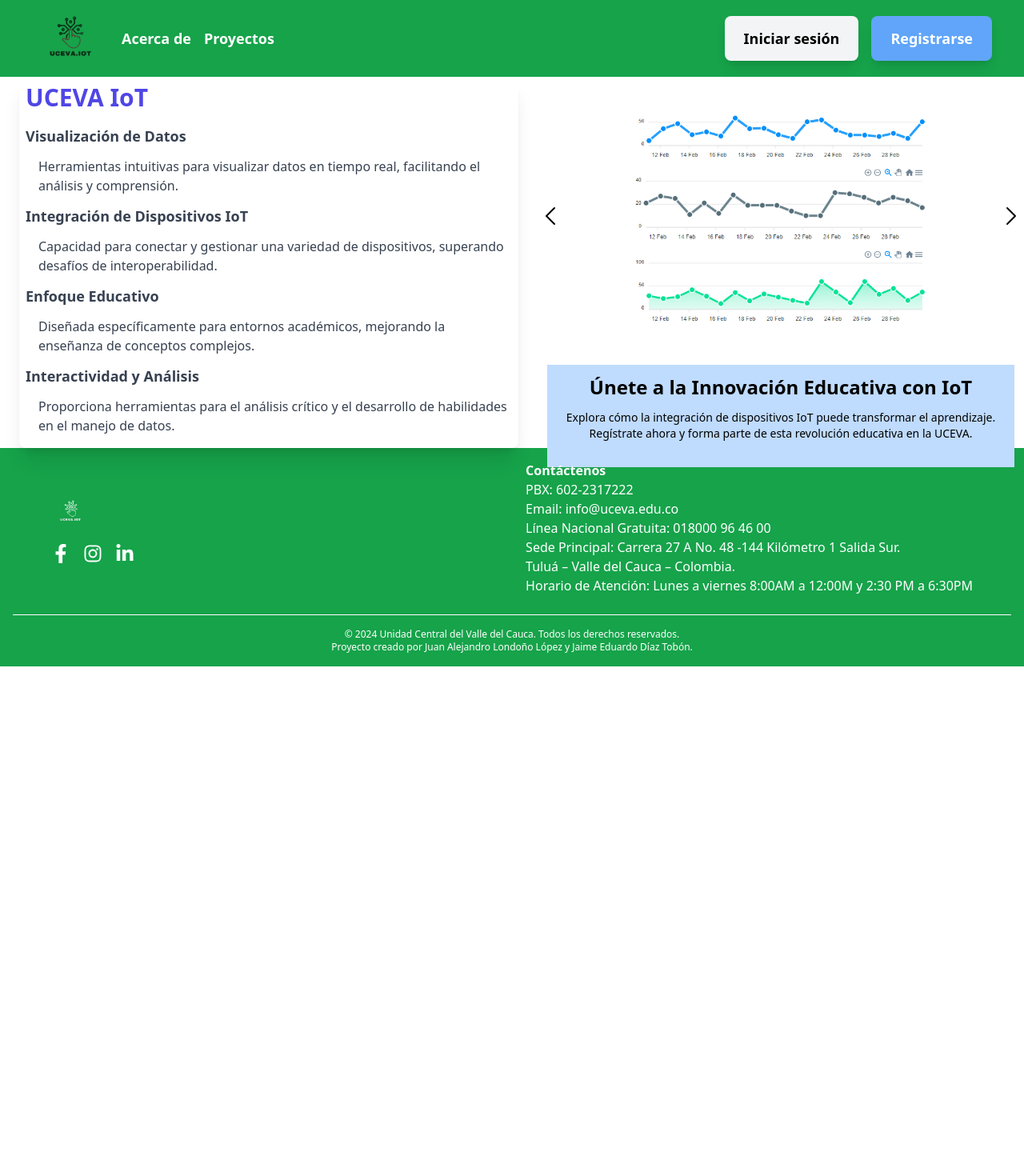
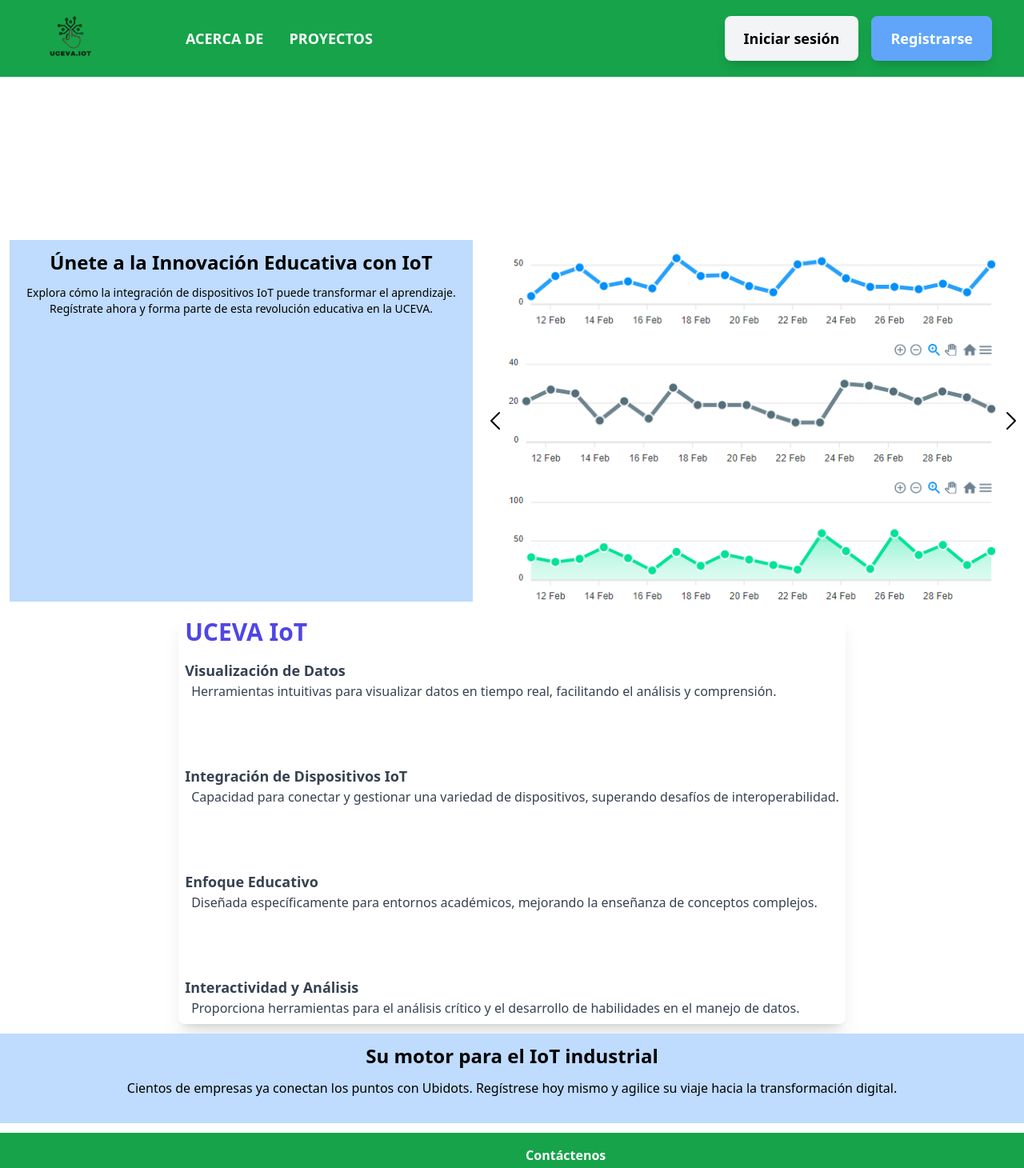
Before and after one commit to jaimediaz96/uceva.iot, a React (Vite) app in the folder uceva-iot-front/: page / in a window 1280 px wide. Shown: the top 1460 px of the page at 80% size. Before the commit the page ends 833 px from the top, so only its background shows below. Built offline with nearby package versions, Linux system fonts and the light colour scheme.

Commit message:
Modificaciones index

```diff
--- a/uceva-iot-front/src/Components/Navbar.jsx
+++ b/uceva-iot-front/src/Components/Navbar.jsx
@@ -1,36 +1,37 @@
-import { NavLink } from "react-router-dom"
+import { NavLink } from "react-router-dom";
 
 function Navbar() {
   const activeStyle = "underline underline-offset-4";
 
   return (
-    <nav className="flex justify-between items-center fixed top-0 w-full z-10 px-10 font-extrabold text-lg bg-green-600 text-white">
+    <nav className="flex justify-between items-center top-0 w-full z-10 px-10 font-extrabold text-lg bg-green-600 text-white">
       <ul className="flex items-center gap-4">
         <li>
           <NavLink to="/">
             <img
-              className='h-24  opacity-90 mix-blend-difference'
+              className='h-24 opacity-90 mix-blend-difference'
               src="/Logo.png"
               alt="Logo Uceva.Iot" />
           </NavLink>
         </li>
-        <li>
+        {}
+        <li className="ml-20">
           <NavLink
             to="/about"
             className={({ isActive }) =>
               isActive ? activeStyle : undefined
             }>
-            Acerca de
+            ACERCA DE
           </NavLink>
         </li>
-        <li>
+        {}
+        <li className="ml-4">
           <NavLink
             to="/blogs"
             className={({ isActive }) =>
               isActive ? activeStyle : undefined
             }>
-            Proyectos
-          </NavLink>
+            PROYECTOS          </NavLink>
         </li>
       </ul>
       <ul className="flex items-center gap-4">
--- /dev/null
+++ b/uceva-iot-front/src/Pages/Home/CallToAction2.jsx
@@ -0,0 +1,14 @@
+function CallToAction2() {
+    return (
+      <div className="w-full bg-blue-200 px-5 py-3 m-3 text-center">
+        <h2 className="text-l lg:text-2xl font-bold mb-3">
+          Su motor para el IoT industrial
+        </h2>
+        <p className="text-sm lg:text-base mb-5">
+          Cientos de empresas ya conectan los puntos con Ubidots. Regístrese hoy mismo y agilice su viaje hacia la transformación digital.
+        </p>
+      </div>
+    );
+  }
+
+  export default CallToAction2;
--- a/uceva-iot-front/src/Pages/Home/ProjectSummary.jsx
+++ b/uceva-iot-front/src/Pages/Home/ProjectSummary.jsx
@@ -2,18 +2,24 @@
   return (
     <div className="flex-1 mx-6 shadow-xl rounded-lg p-2 bg-white hover:bg-gray-100 transition-all duration-300">
       <h1 className="text-3xl font-bold text-indigo-600 mb-4">UCEVA IoT</h1>
-      <dl className="list-disc list-inside space-y-3 text-gray-700">
-        <dt className="text-lg font-semibold">Visualización de Datos</dt>
-        <dd className="ml-4">Herramientas intuitivas para visualizar datos en tiempo real, facilitando el análisis y comprensión.</dd>
-
-        <dt className="text-lg font-semibold">Integración de Dispositivos IoT</dt>
-        <dd className="ml-4">Capacidad para conectar y gestionar una variedad de dispositivos, superando desafíos de interoperabilidad.</dd>
-
-        <dt className="text-lg font-semibold">Enfoque Educativo</dt>
-        <dd className="ml-4">Diseñada específicamente para entornos académicos, mejorando la enseñanza de conceptos complejos.</dd>
-
-        <dt className="text-lg font-semibold">Interactividad y Análisis</dt>
-        <dd className="ml-4">Proporciona herramientas para el análisis crítico y el desarrollo de habilidades en el manejo de datos.</dd>
+      {}
+      <dl className="list-disc list-inside space-y-20 text-gray-700">
+        <div>
+          <dt className="text-lg font-semibold">Visualización de Datos</dt>
+          <dd className="ml-2">Herramientas intuitivas para visualizar datos en tiempo real, facilitando el análisis y comprensión.</dd>
+        </div>
+        <div>
+          <dt className="text-lg font-semibold">Integración de Dispositivos IoT</dt>
+          <dd className="ml-2">Capacidad para conectar y gestionar una variedad de dispositivos, superando desafíos de interoperabilidad.</dd>
+        </div>
+        <div>
+          <dt className="text-lg font-semibold">Enfoque Educativo</dt>
+          <dd className="ml-2">Diseñada específicamente para entornos académicos, mejorando la enseñanza de conceptos complejos.</dd>
+        </div>
+        <div>
+          <dt className="text-lg font-semibold">Interactividad y Análisis</dt>
+          <dd className="ml-2">Proporciona herramientas para el análisis crítico y el desarrollo de habilidades en el manejo de datos.</dd>
+        </div>
       </dl>
     </div>
   );
--- a/uceva-iot-front/src/Pages/Home/index.jsx
+++ b/uceva-iot-front/src/Pages/Home/index.jsx
@@ -1,15 +1,17 @@
 import CallToAction from "./CallToAction";
 import Carousel from "./Carousel";
 import ProjectSummary from "./ProjectSummary";
+import CallToAction2 from "./CallToAction2";
 
 function Home() {
   return (
-    <div className="flex">
+    <div className="flex flex-col items-center mt-24">
+      <div className="flex flex-row justify-around w-full">
+        <CallToAction />
+        <Carousel />
+      </div>
       <ProjectSummary />
-      <div className="flex-1 flex flex-col justify-between w-1/2 h-[29rem]">
-        <Carousel />
-        <CallToAction />
-      </div>
+      <CallToAction2/>
     </div>
   );
 }
--- a/uceva-iot-front/src/Pages/SignIn.jsx
+++ b/uceva-iot-front/src/Pages/SignIn.jsx
@@ -62,7 +62,7 @@
         <label
           htmlFor="email"
           className="block text-sm font-medium text-gray-700">
-          Email
+          Correo electrónico
         </label>
         <input
           type="email"
@@ -83,7 +83,7 @@
         <label
           htmlFor="password"
           className="block text-sm font-medium text-gray-700">
-          Password
+          Contraseña
         </label>
         <input
           type="password"
```
